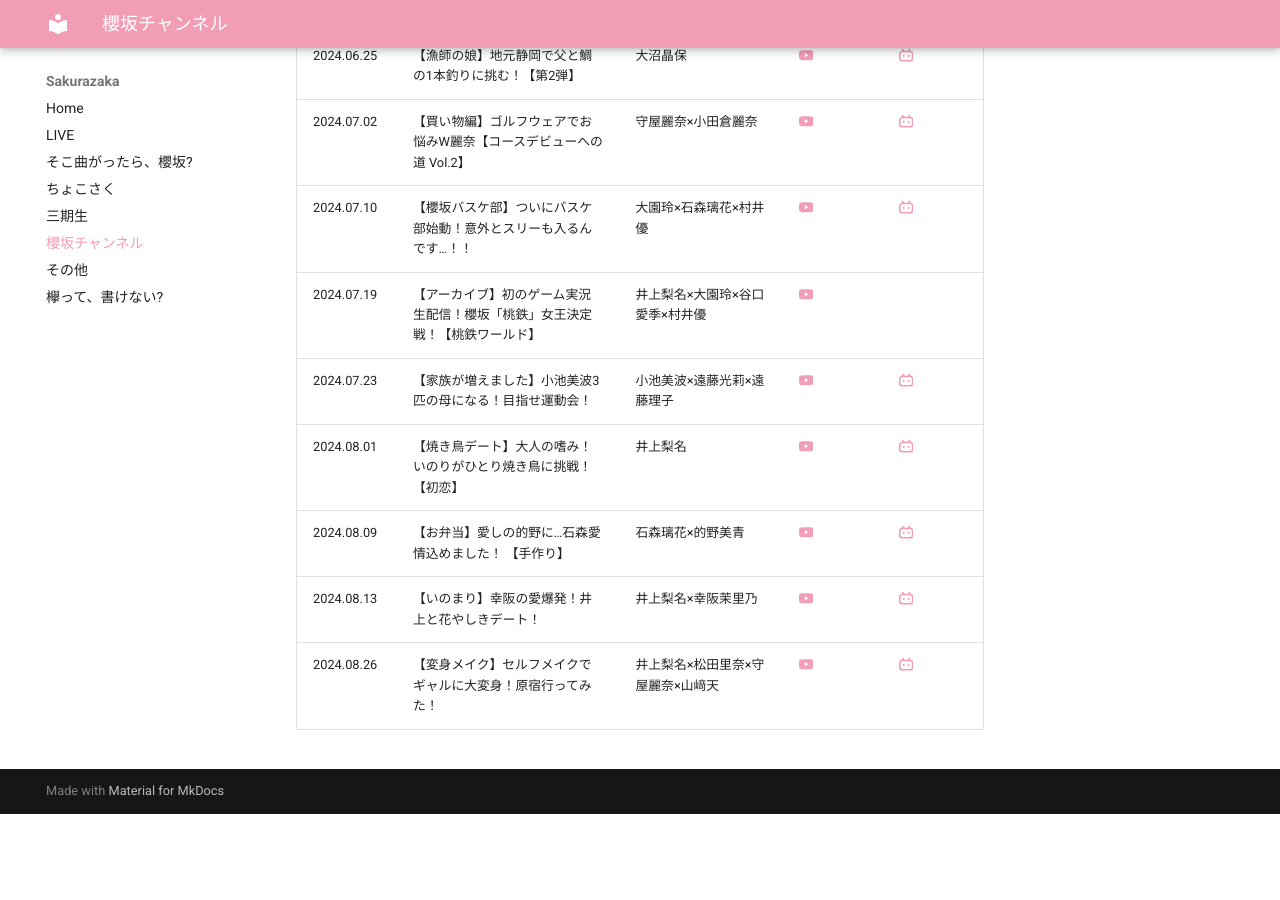
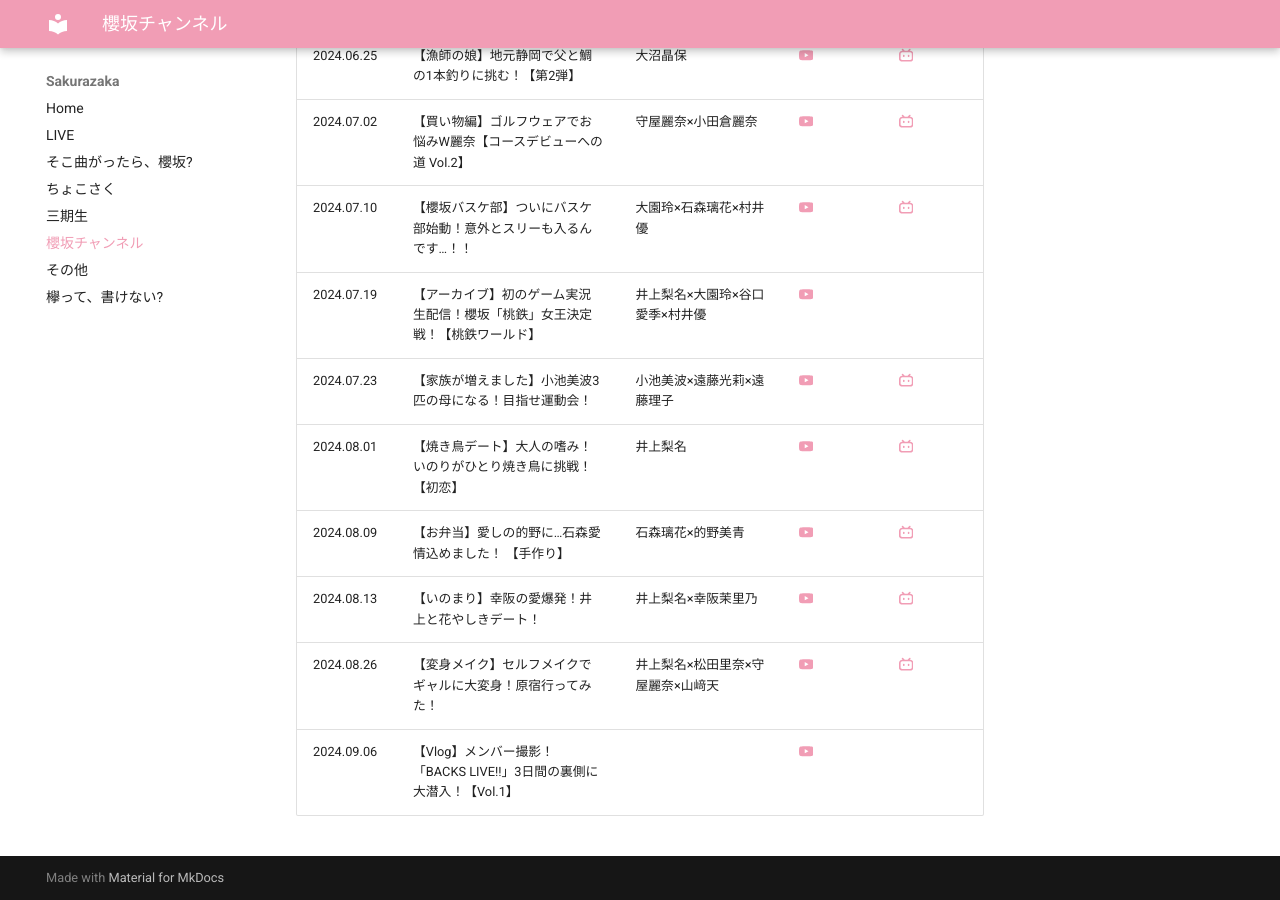
Before and after one commit to aki-192/sakura, an MkDocs documentation site: the page built from docs/yt-channel.md, in a window 1280 px wide and 900 px high, scrolled down 5147 px. Built offline with MkDocs 1.6.1 and Material for MkDocs 9.7.7, drawn with Linux system fonts in a browser that asks for light colours; before the commit the page ends 5961 px from its top, so only the background shows below that.

Commit message:
Update yt-channel.md

```diff
--- a/docs/yt-channel.md
+++ b/docs/yt-channel.md
@@ -73,3 +73,4 @@ title: 櫻坂チャンネル
 | 2024.08.09 | 【お弁当】愛しの的野に…石森愛情込めました！ 【手作り】 | 石森璃花×的野美青 | [:simple-youtube:](https://www.youtube.com/watch?v=2KR3Pd3xHv4) | [:simple-bilibili:](https://www.bilibili.com/video/BV1tkYiedELy/) |
 | 2024.08.13 | 【いのまり】幸阪の愛爆発！井上と花やしきデート！ | 井上梨名×幸阪茉里乃 | [:simple-youtube:](https://m.youtube.com/watch?v=GDYuXZBT_ic) | [:simple-bilibili:](https://www.bilibili.com/video/BV1o4421U7VH/) |
 | 2024.08.26 | 【変身メイク】セルフメイクでギャルに大変身！原宿行ってみた！ | 井上梨名×松田里奈×守屋麗奈×山﨑天 | [:simple-youtube:](https://www.youtube.com/watch?v=hkBoQExtLW0) | [:simple-bilibili:](https://www.bilibili.com/video/BV1iXsgeyEJF/) |
+| 2024.09.06 | 【Vlog】メンバー撮影！「BACKS LIVE!!」3日間の裏側に大潜入！【Vol.1】 | | [:simple-youtube:](https://www.youtube.com/watch?v=FK_r6GQb3ME) | |
```
